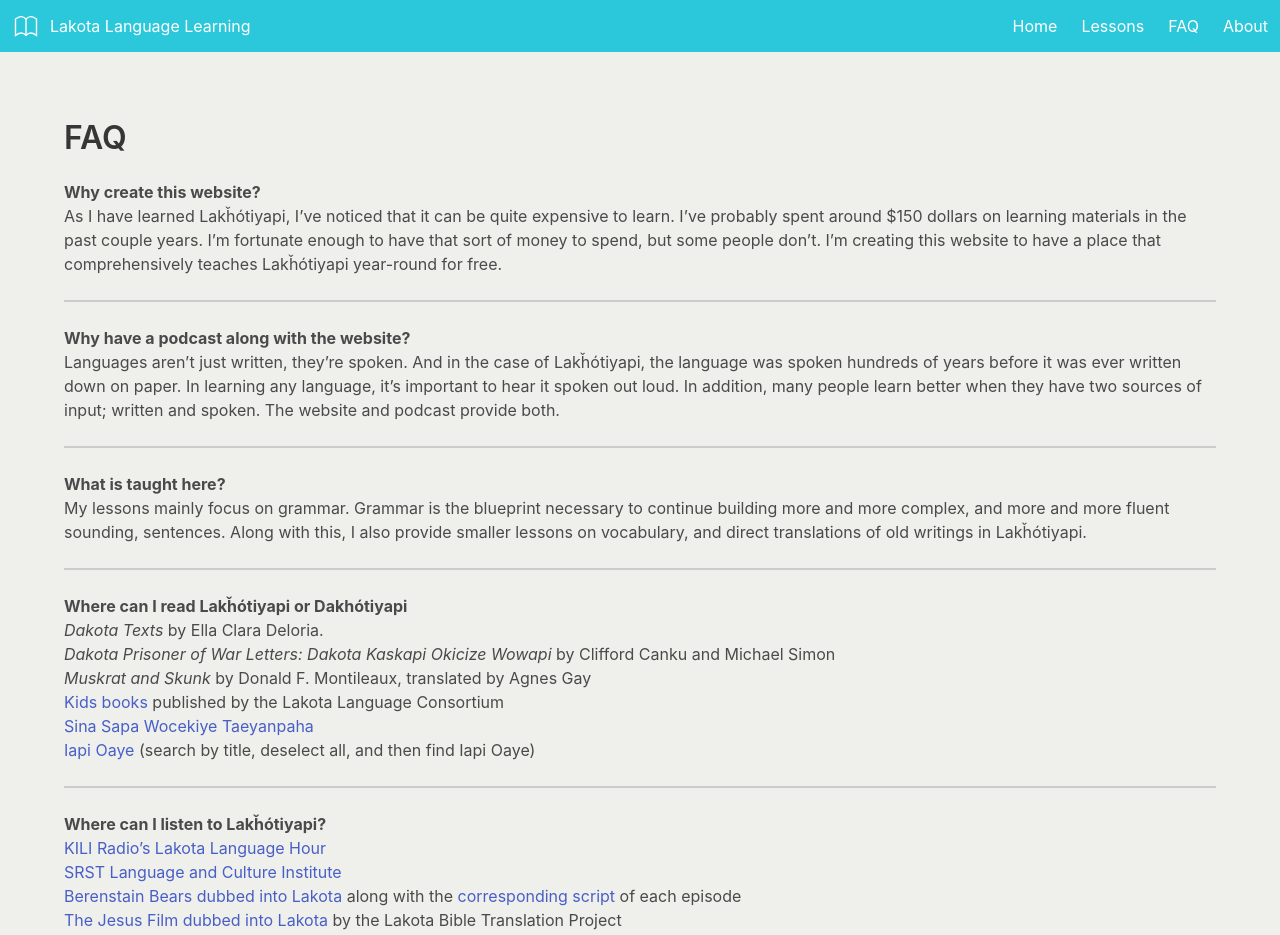
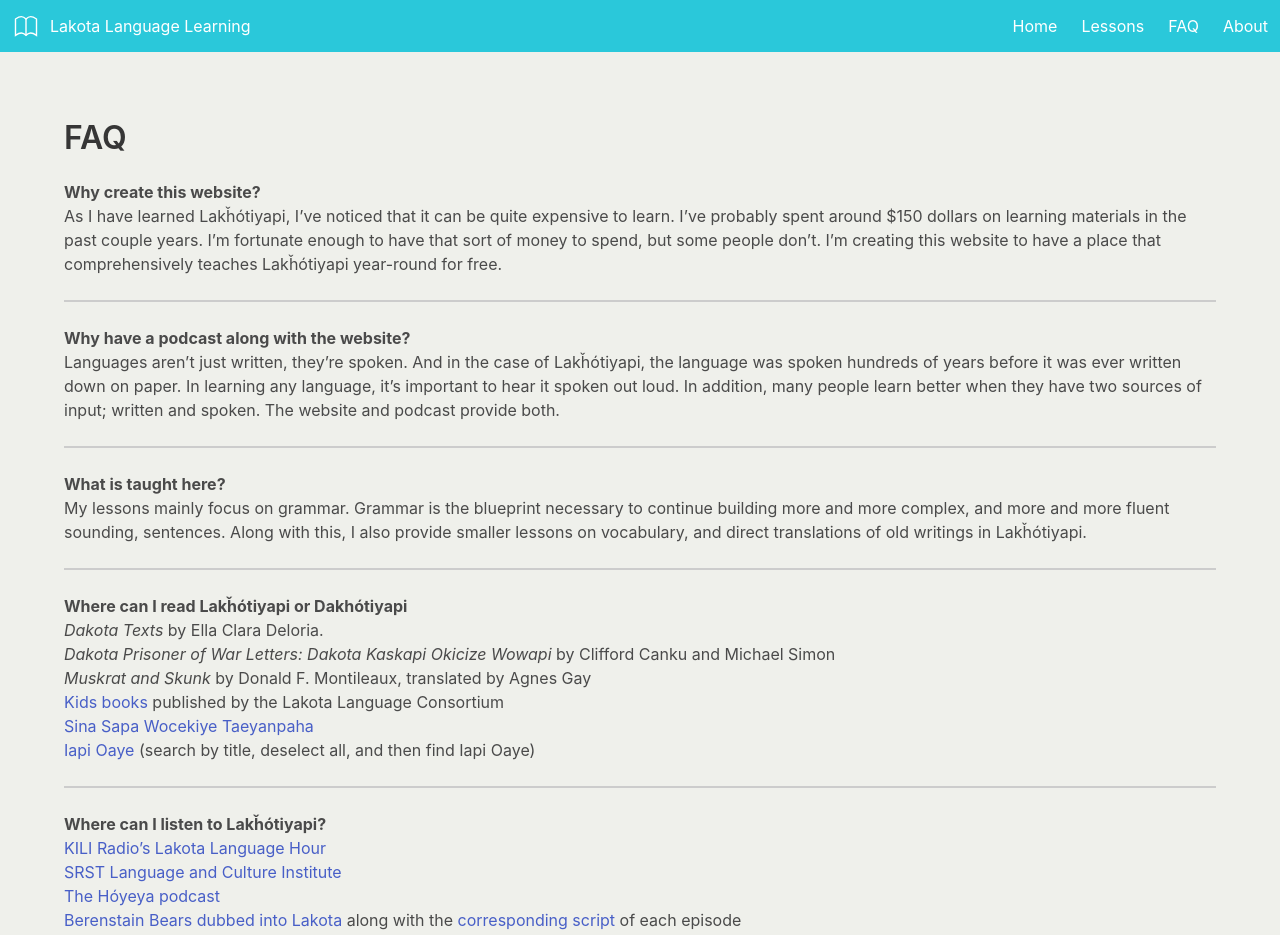
Before and after one commit to SunilRao01/Lakota-Language-Learning, a React (Create React App) app: page /faq in a window 1280 px wide. Shown: the top 935 px of the page. Built offline with nearby package versions, Linux system fonts and the light colour scheme.

Commit message:
fixed typo in previous link + added new link, in FAQ.component.tsx

```diff
--- a/src/components/FAQ/FAQ.component.tsx
+++ b/src/components/FAQ/FAQ.component.tsx
@@ -28,7 +28,7 @@ export const FAQ: FC = () => {
                 <br/>
                 <i>Muskrat and Skunk</i> by Donald F. Montileaux, translated by Agnes Gay
                 <br/>
-                <a href='http://www.llcbookstore.com/picture-books/)' target='_blank' rel='noopener noreferrer'>Kids books</a> published by the Lakota Language Consortium
+                <a href='http://www.llcbookstore.com/picture-books/' target='_blank' rel='noopener noreferrer'>Kids books</a> published by the Lakota Language Consortium
                 <br/>
                 <a href='https://archive.org/search.php?query=title%3A%28s%27ina%29%20AND%20contributor%3A%28smithsonian%29' target='_blank' rel='noopener noreferrer'>Sina Sapa Wocekiye
                     Taeyanpaha</a>
@@ -42,6 +42,8 @@ export const FAQ: FC = () => {
                 <br/>
                 <a href='https://www.youtube.com/channel/UC9JWriLwPH5WFMYKNl2WSUQ/videos' target='_blank' rel='noopener noreferrer'>SRST Language and Culture Institute</a>
                 <br/>
+                <a href='https://hoyeya.com/podcast/'>The Hóyeya podcast</a>
+                <br/>
                 <a href='https://www.youtube.com/watch?v=7xCHht4X2Kc&list=PLWebueRr1D03NQzavj6yIHZimqbjFhQ1Y' target='_blank' rel='noopener noreferrer'>Berenstain Bears dubbed into Lakota</a> along with the&nbsp;
                 <a href='https://www.lakotabears.com/about/episodes.html' target='_blank' rel='noopener noreferrer'>corresponding script</a> of each episode
                 <br/>
```
